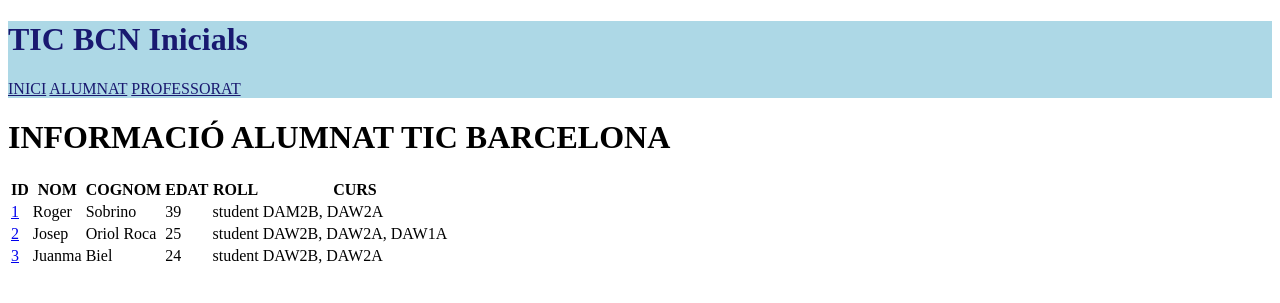
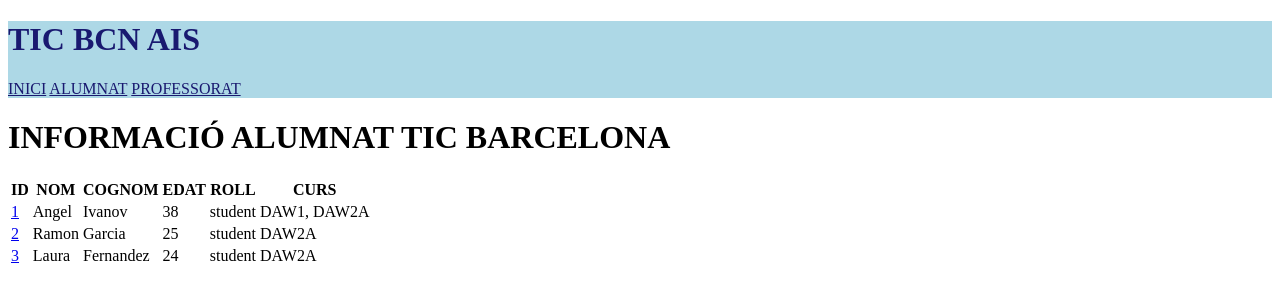
Before and after one commit to angelspsv/M7_UF4, a Django app: page /centre/students/ in a window 1280 px wide. Shown: the top 303 px of the page. Run offline with Django 5.2, Linux system fonts and the light colour scheme.

Commit message:
modificades dads de alumnat i professorat

```diff
--- a/TIC_BCN_AIS/centre/templates/alumnat.html
+++ b/TIC_BCN_AIS/centre/templates/alumnat.html
@@ -17,27 +17,27 @@
     <tbody>
         <tr>
             <td><a href="{% url 'student' 1 %}">1</a></td>
-            <td>Roger</td>
-            <td>Sobrino</td>
-            <td>39</td>
+            <td>Angel</td>
+            <td>Ivanov</td>
+            <td>38</td>
             <td>student</td>
-            <td>DAM2B, DAW2A</td>
+            <td>DAW1, DAW2A</td>
         </tr>
         <tr>
             <td><a href="{% url 'student' 2 %}">2</a></td>
-            <td>Josep</td>
-            <td>Oriol Roca</td>
+            <td>Ramon</td>
+            <td>Garcia</td>
             <td>25</td>
             <td>student</td>
-            <td>DAW2B, DAW2A, DAW1A</td>
+            <td>DAW2A</td>
         </tr>
         <tr>
             <td><a href="{% url 'student' 3 %}">3</a></td>
-            <td>Juanma</td>
-            <td>Biel</td>
+            <td>Laura</td>
+            <td>Fernandez</td>
             <td>24</td>
             <td>student</td>
-            <td>DAW2B, DAW2A</td>
+            <td>DAW2A</td>
         </tr>
     </tbody>
 </table>
--- a/TIC_BCN_AIS/centre/templates/header.html
+++ b/TIC_BCN_AIS/centre/templates/header.html
@@ -1,5 +1,5 @@
 <header style="background-color: #ADD8E6; ">
-    <h1 style="color: #191970;">TIC BCN Inicials</h1>
+    <h1 style="color: #191970;">TIC BCN AIS</h1>
     <p> <a href="{% url 'index' %}" style="color: #191970;">INICI</a>
         <a href="{% url 'students' %}" style="color: #191970;">ALUMNAT</a>
         <a href="{% url 'teachers' %}" style="color: #191970;">PROFESSORAT</a> </p>
--- a/TIC_BCN_AIS/centre/templates/index.html
+++ b/TIC_BCN_AIS/centre/templates/index.html
@@ -1,7 +1,7 @@
 {% extends 'base.html' %}
 
 {% block content %}
-<h2>Welcome to TIC BCN Inicials!</h2>
+<h2>Welcome to TIC BCN AIS!</h2>
 <p>Select a link to get started:</p>
 <ul>
   <li><a href="{% url 'students' %}">Students</a></li>
```
Also changed, not shown: TIC_BCN_AIS/centre/templates/professorat.html (+5 -5 lines).
